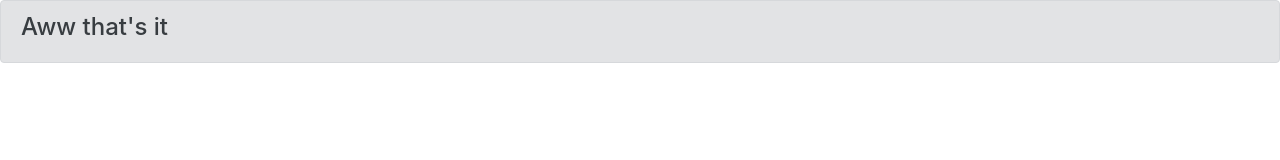
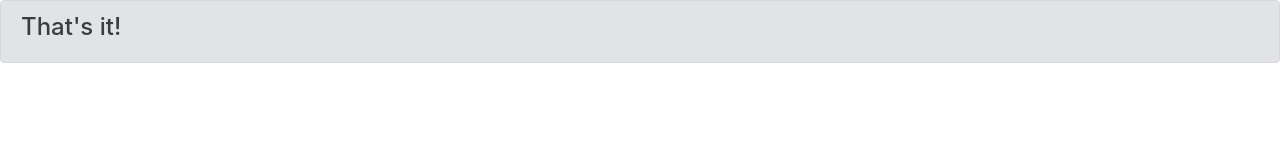
Before and after one commit to opnet/opnet.github.com, a React app: page / in a window 1280 px wide. Shown: the top 160 px of the page. Built offline with nearby package versions, Linux system fonts and the light colour scheme.

Commit message:
Add JSDocs

```diff
--- a/src/App.js
+++ b/src/App.js
@@ -1,8 +1,38 @@
 import React, { useEffect, useState } from 'react'
 import { Container, Row, Col, Image, Alert } from 'react-bootstrap'
 
-import useLazyList, { onScrollEnd } from './lazylist'
+import debounce from 'lodash.debounce'
+import useLazyList from './lazylist'
 
+/**
+ * Notify the provided callback whenever the scroll status is close to the bottom of the document
+ *
+ * @param {Function} onUpdate function to notify
+ * @returns {Function} function to remove listener
+ */
+export function onVerticalScrollEnd (onUpdate = () => {}) {
+  // TODO: Make offset configurable
+  const minOffset = 100
+
+  const listener = debounce(() => {
+    const scrollOffset = document.documentElement.offsetHeight - (window.innerHeight + document.documentElement.scrollTop)
+    if (minOffset >= scrollOffset) {
+      // the bottom of the page has been reached, fire an update event
+      onUpdate()
+    }
+  }, 100)
+
+  window.addEventListener('scroll', listener)
+  return () => window.removeEventListener('scroll', listener)
+}
+
+/**
+ * Renders a Columns of images within a single row.
+ *
+ * @param {Object} props react props
+ * @param {Array<String>} props.assets set of image assets to render
+ * @returns {React.Element} A JSX rendering of images within Cols within a single Row
+ */
 export function ImageRow ({ assets = [] } = {}) {
   return (
     <Row noGutters={true}>
@@ -15,14 +45,26 @@ export function ImageRow ({ assets = [] } = {}) {
   )
 }
 
+/**
+ * Renders a collection of image assets within a Container. The list of assets
+ * provided will only initially be a few assets. As the user scrolls to the bottom
+ * of the provided assets more assets will be lazily loaded.
+ *
+ * @param {Object} props react props
+ * @param {Array<String>} props.assets set of assets to render
+ * @returns {React.Element} A JSX rendering of a Container containing Rows of Images
+ */
 export function AssetContainer ({ assets = [] } = {}) {
+  // TODO: If the body is smaller than the window the scroll listener won't fire.
+  // Automatigically fill enough of the viewport with images such that it can scroll
   const [ list, more ] = useLazyList({
     list: assets,
-    initialLength: 3 * 5, // do math to find required screen size ... or 5 rows
+    initialLength: 3 * 9, // some cool algorithm to detect how many rows will fill the viewport ... or just 9 rows
     jumpSize: 3 * 3, // 3 rows of assets
-    onUpdate: onScrollEnd
+    onUpdate: onVerticalScrollEnd
   })
 
+  // build rows with three sets of images each
   const imageRows = []
   while (list.length) {
     imageRows.push(<ImageRow assets={list.splice(0, 3)} />)
@@ -32,14 +74,21 @@ export function AssetContainer ({ assets = [] } = {}) {
       <Container fluid={true}>
         {imageRows}
       </Container>
-      <Alert variant={more ? 'primary' : 'secondary'}>
-        <Alert.Heading>{more ? 'There\'s so much more left to see!' : 'Aww that\'s it'}</Alert.Heading>
-      </Alert>
+      {more ? null :
+        <Alert variant='secondary'>
+          <Alert.Heading>That's it!</Alert.Heading>
+        </Alert>
+      }
     </>
   )
 }
 
-export default function App (props) {
+/**
+ * Renders the asset container using the list of fetched assets from the manifest.
+ *
+ * @returns {AssetContainer} A JSX rendering of the AssetContainer component
+ */
+export default function App () {
   const [assets, setAssets] = useState([])
   useEffect(() => {
     (async () => {
--- a/src/lazylist.js
+++ b/src/lazylist.js
@@ -1,18 +1,15 @@
 import { useEffect, useState } from 'react'
 
-import debounce from 'lodash.debounce'
-
-export function onScrollEnd (onUpdate = () => {}) {
-  const listener = debounce(() => {
-    if (window.innerHeight + document.documentElement.scrollTop === document.documentElement.offsetHeight) {
-      // the bottom of the page has been reached, fire an update event
-      onUpdate()
-    }
-  }, 100)
-  window.addEventListener('scroll', listener)
-  return () => window.removeEventListener('scroll', listener)
-}
-
+/**
+ * A hook that will return a subset of the provided list, providing more of the list when the update callback fires.
+ *
+ * @param {Object} props react props
+ * @param {Array<T>} props.list collection of items to lazily return
+ * @param {Integer} [props.initialLength=0] length of the firs subset of assets returned
+ * @param {Integer} [props.jumpsize=1] length of subsequent subsets to return
+ * @param {Function} props.onUpdate notify function to tell hook to return more items
+ * @returns {[ Array<T>, Boolean ]} subset of assets and a boolean, true if more items are available in the list
+ */
 export default function useLazyList ({ list = [], initialLength = 0, jumpSize = 1, onUpdate = () => {} } = {}) {
   const [itemCount, setItemCount] = useState(initialLength)
 
```
Also changed, not shown: 1 other file (tests, documents, lock files or other folders).
